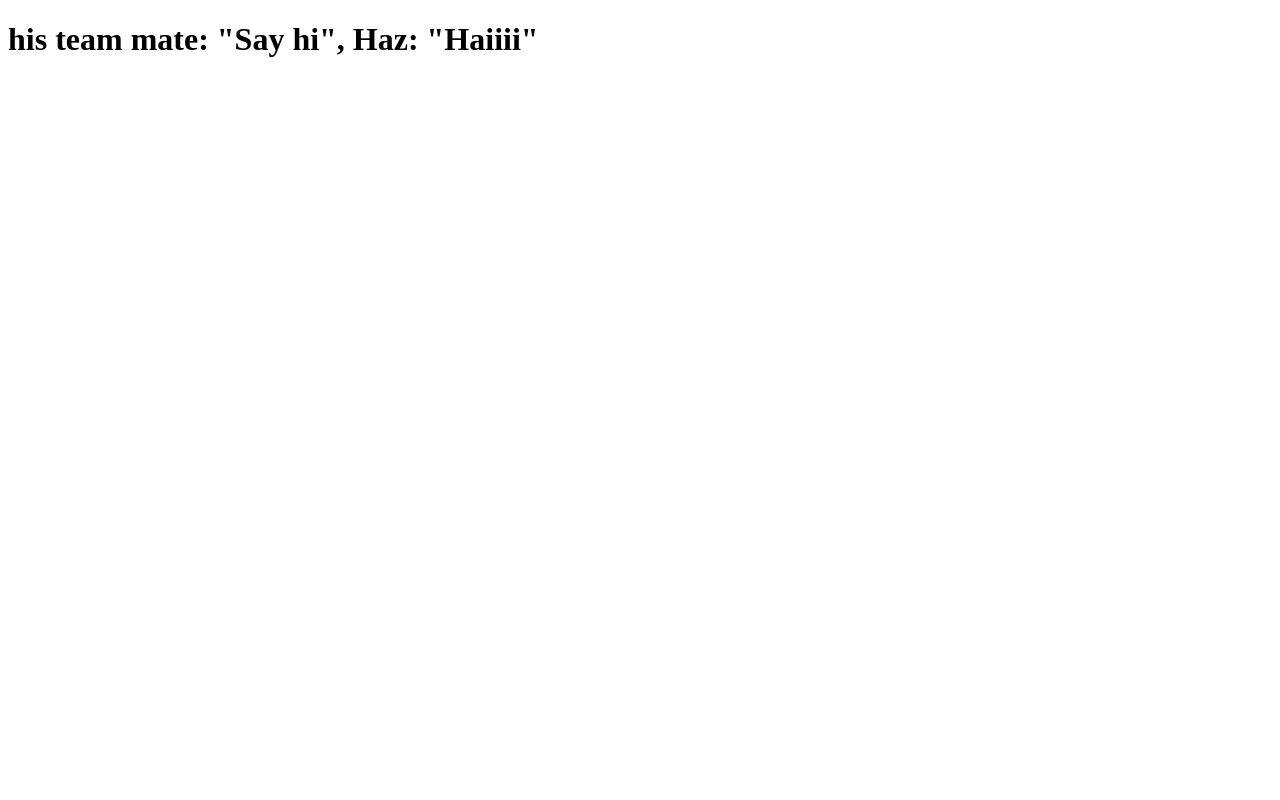
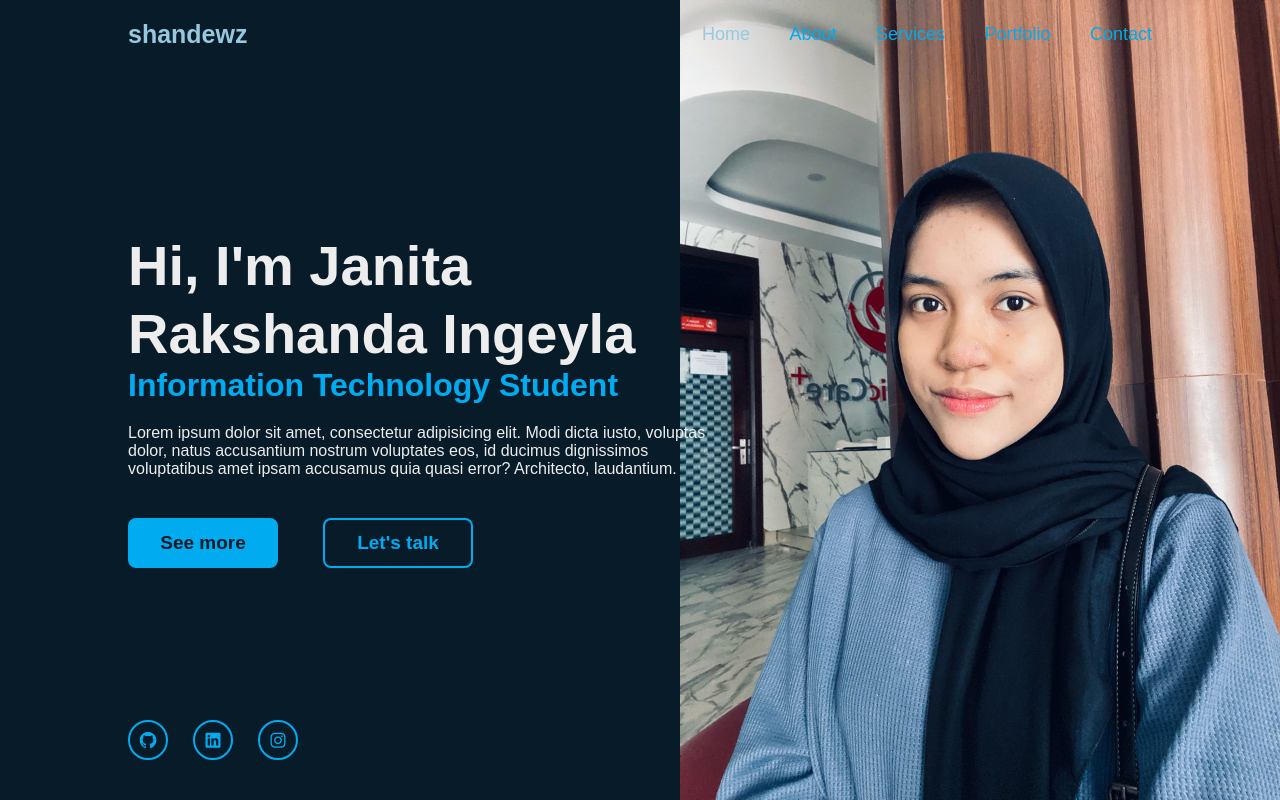
Before and after one commit to shandew/shandew, a plain HTML site: page index.html in a window 1280 px wide. Drawn offline with nearby package versions, Linux system fonts and the light colour scheme.

Commit message:
add style.css

```diff
--- a/index.html
+++ b/index.html
@@ -3,10 +3,40 @@
 <head>
     <meta charset="UTF-8">
     <meta name="viewport" content="width=device-width, initial-scale=1.0">
-    <title>Bye world</title>
-    <title>Mancing mania mantap</title>
+    <title>shandewz static web assignment</title>
+    <link rel="stylesheet" href="style.css">
+    <link href='https://unpkg.com/boxicons@2.1.4/css/boxicons.min.css' rel='stylesheet'>
 </head>
 <body>
-    <h1>his team mate: "Say hi", Haz: "Haiiii"</h1>
+    <header class = "header">
+        <a href="#" class="logo">shandewz</a>
+
+        <nav class="navbar">
+            <a href="#" class="active">Home</a>
+            <a href="#">About</a>
+            <a href="#">Services</a>
+            <a href="#">Portfolio</a>
+            <a href="#">Contact</a>
+        </nav>
+
+    </header>
+
+    <section class="home">
+        <div class="home-content">
+            <h1>Hi, I'm Janita Rakshanda Ingeyla</h1>
+            <h3>Information Technology Student</h3>
+            <p>Lorem ipsum dolor sit amet, consectetur adipisicing elit. Modi dicta iusto, voluptas dolor, natus accusantium nostrum voluptates eos, id ducimus dignissimos voluptatibus amet ipsam accusamus quia quasi error? Architecto, laudantium.</p>
+            <div class="btn-box">
+                <a href="">See more</a>
+                <a href="">Let's talk</a>
+            </div>
+        </div>
+
+        <div class="home-sci">
+            <a href=""><i class='bx bxl-github' ></i></a>
+            <a href=""><i class='bx bxl-linkedin-square' ></i></a>
+            <a href=""><i class='bx bxl-instagram'></i></a>
+        </div>
+    </section>
 </body>
 </html>
--- a/style.css
+++ b/style.css
@@ -0,0 +1,182 @@
+* {
+    margin: 0;
+    padding: 0;
+    box-sizing: border-box;
+    font-family: 'Poppins', sans-serif;
+}
+
+body {
+    background: #081b29;
+    color: #ededed;
+}
+
+.header {
+    position: fixed;
+    top: 0;
+    left: 0;
+    width: 100%;
+    padding: 20px 10%;
+    background: transparent;
+    display: flex;
+    justify-content: space-between;
+    align-items: center;
+    z-index: 100;
+}
+
+.logo {
+    font-size: 25px;
+    color: #95cade;
+    text-decoration: none;
+    font-weight: 600;
+}
+
+.navbar a {
+    font-size: 18px;
+    color: #00abf0;
+    text-decoration: none;
+    font-weight: 500;
+    margin-left: 35px;
+    transition: .3s;
+}
+
+.navbar a:hover,
+.navbar a.active {
+    color: #95cade;
+}
+
+.home{
+    height: 100vh;
+    background: url('WhatsApp Image 2024-03-06 at 18.31.31.jpeg') no-repeat;
+    background-size: contain;
+    background-position: right;
+    display: flex;
+    align-items: center;
+    padding: 0 10%;
+}
+
+.home-content {
+    max-width: 600px;
+}
+
+.home-content h1 {
+    font-size: 56px;
+    font-weight: 700;
+    line-height: 1.2;
+}
+
+.home-content h3 {
+    font-size: 32px;
+    font-weight: 700;
+    color: #00abf0;
+}
+
+.home-content p {
+    font-size: 16px;
+    margin: 20px 0 40px;
+}
+
+.home-content .btn-box {
+    display: flex;
+    justify-content: space-between;
+    width: 345px;
+    height: 50px;
+}
+
+.btn-box a {
+    position: relative;
+    display: inline-flex;
+    justify-content: center;
+    align-items: center;
+    width: 150px;
+    height: 100%;
+    background: #00abf0;
+    border: 2px solid #00abf0;
+    border-radius: 8px;
+    font-size: 19px;
+    color: #081b29;
+    text-decoration: none;
+    font-weight: 600;
+    letter-spacing: 1 px;
+    z-index: 1;
+    overflow: hidden;
+    transition: .5s;
+}
+
+.btn-box a:hover {
+    color: #00abf0;
+}
+
+.btn-box a:nth-child(2) {
+    background: transparent;
+    color: #00abf0;
+}
+
+.btn-box a:nth-child(2):hover {
+    color: #081b29;
+}
+
+.btn-box a:nth-child(2)::before {
+    background: #00abf0;
+}
+
+.btn-box a::before {
+    content: '';
+    position: absolute;
+    top: 0;
+    left: 0;
+    width: 0;
+    height: 100%;
+    background: #081b29;
+    z-index: -1;
+    transition: .5s;
+}
+
+.btn-box a:hover::before {
+    width: 100%;
+}
+
+.home-sci {
+    position: absolute;
+    bottom: 40px;
+    width: 170px;
+    display: flex;
+    justify-content: space-between;
+}
+
+.home-sci a {
+    position: relative;
+    display: inline-flex;
+    justify-content: center;
+    align-items: center;
+    width: 40px;
+    height: 40px;
+    background: transparent;
+    border: 2px solid #00abf0;
+    border-radius: 50%;
+    font-size: 20px;
+    color: #00abf0;
+    text-decoration: none;
+    z-index: 1;
+    overflow: hidden;
+}
+
+.home-sci a:hover {
+    color: #081b29;
+}
+
+.home-sci a::before {
+    content: '';
+    position: absolute;
+    top: 0;
+    left: 0;
+    width: 0;
+    height: 100%;
+    background: #00abf0;
+    z-index: -1;
+    transition: .5s;
+}
+
+
+.home-sci a:hover::before {
+    width: 100%;
+}
```
Also changed, not shown: WhatsApp Image 2024-03-06 at 18.31.31.jpeg (added).
